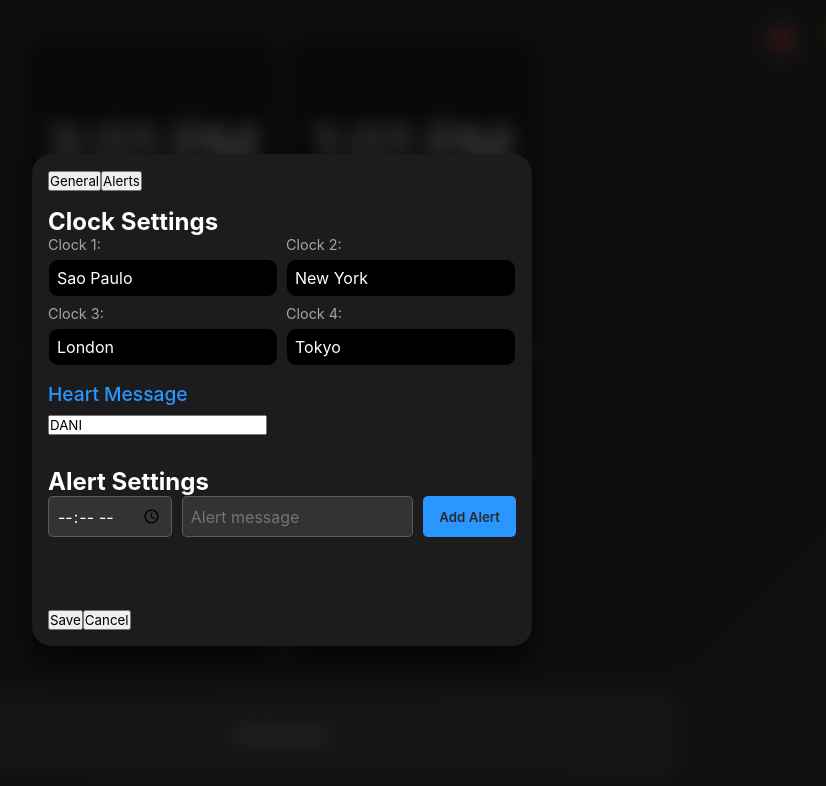
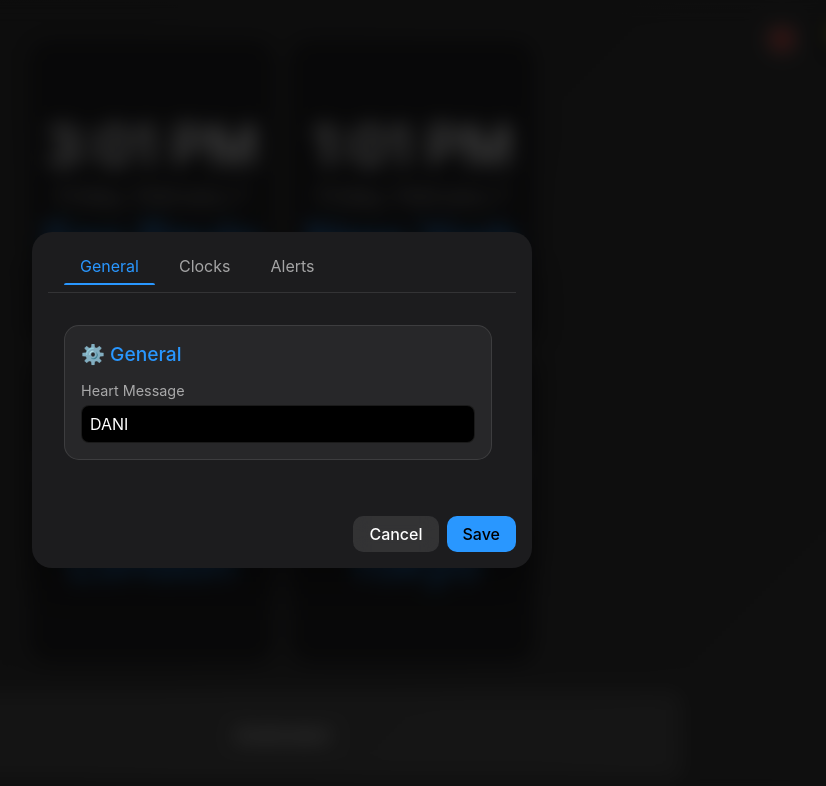
Before and after one commit to mattfelber/sidedisplay, a React (Create React App) app: page / in a window 1280 px wide. Both pictures are taken after a click on the button "⚙️". Shown: the top 786 px of the page, without its empty margins (358-1184 px from the left). Built offline with nearby package versions, Linux system fonts and the light colour scheme.

Commit message:
baseline 2

```diff
--- a/src/App.css
+++ b/src/App.css
@@ -168,7 +168,7 @@
   display: flex;
   justify-content: space-between;
   align-items: center;
-  margin-bottom: 1vh;
+  margin-bottom: 2vh;
   padding-bottom: 1vh;
   border-bottom: 1px solid var(--border-color);
 }
@@ -179,20 +179,178 @@
   color: var(--text-primary);
 }
 
+.settings-tabs {
+  display: flex;
+  gap: 1vh;
+  padding: 0 2vh;
+}
+
+.settings-tab {
+  padding: 1vh 2vh;
+  background: none;
+  border: none;
+  color: var(--text-secondary);
+  font-size: 1rem;
+  cursor: pointer;
+  position: relative;
+  transition: color 0.2s ease;
+}
+
+.settings-tab:hover {
+  color: var(--text-primary);
+}
+
+.settings-tab.active {
+  color: var(--text-accent);
+}
+
+.settings-tab.active::after {
+  content: '';
+  position: absolute;
+  bottom: -1px;
+  left: 0;
+  right: 0;
+  height: 2px;
+  background: var(--text-accent);
+  border-radius: 2px 2px 0 0;
+}
+
+.tab-content {
+  display: none;
+  padding: 0 2vh;
+}
+
+.tab-content.active {
+  display: block;
+}
+
 .settings-body {
+  max-height: 60vh;
   overflow-y: auto;
   padding-right: 1vh;
 }
 
+.settings-body::-webkit-scrollbar {
+  width: 8px;
+}
+
+.settings-body::-webkit-scrollbar-track {
+  background: var(--bg-primary);
+  border-radius: 4px;
+}
+
+.settings-body::-webkit-scrollbar-thumb {
+  background: var(--border-color);
+  border-radius: 4px;
+}
+
+.settings-body::-webkit-scrollbar-thumb:hover {
+  background: var(--text-secondary);
+}
+
 .settings-section {
-  margin-bottom: 2vh;
+  margin-bottom: 3vh;
+  padding: 2vh;
+  background: rgba(255, 255, 255, 0.05);
+  border-radius: 15px;
+  border: 1px solid var(--border-color);
 }
 
 .settings-section h3 {
   font-size: 1.2rem;
   font-weight: 500;
+  margin-bottom: 2vh;
+  color: var(--text-accent);
+  display: flex;
+  align-items: center;
+  gap: 1vh;
+}
+
+.settings-section h3 svg {
+  width: 20px;
+  height: 20px;
+  opacity: 0.8;
+}
+
+.settings-input-group {
+  margin-bottom: 2vh;
+}
+
+.settings-input-group:last-child {
+  margin-bottom: 0;
+}
+
+.settings-input-label {
+  display: block;
+  font-size: 0.9rem;
+  color: var(--text-secondary);
+  margin-bottom: 0.8vh;
+}
+
+.settings-input {
+  width: 100%;
+  padding: 1vh;
+  background: var(--bg-primary);
+  border: 1px solid var(--border-color);
+  border-radius: 8px;
+  color: var(--text-primary);
+  font-size: 1rem;
+  transition: border-color 0.2s ease;
+}
+
+.settings-input:focus {
+  outline: none;
+  border-color: var(--text-accent);
+}
+
+.settings-checkbox-group {
+  display: flex;
+  align-items: center;
+  gap: 1vh;
   margin-bottom: 1vh;
-  color: var(--text-accent);
+}
+
+.settings-checkbox-group:last-child {
+  margin-bottom: 0;
+}
+
+.settings-checkbox {
+  width: 18px;
+  height: 18px;
+  border-radius: 4px;
+  border: 1px solid var(--border-color);
+  background: var(--bg-primary);
+  cursor: pointer;
+  appearance: none;
+  -webkit-appearance: none;
+  display: flex;
+  align-items: center;
+  justify-content: center;
+  transition: all 0.2s ease;
+}
+
+.settings-checkbox:checked {
+  background: var(--text-accent);
+  border-color: var(--text-accent);
+}
+
+.settings-checkbox:checked::after {
+  content: "✓";
+  color: var(--bg-primary);
+  font-size: 12px;
+  font-weight: bold;
+}
+
+.settings-checkbox:focus {
+  outline: none;
+  box-shadow: 0 0 0 2px rgba(41, 151, 255, 0.3);
+}
+
+.settings-checkbox-label {
+  font-size: 0.9rem;
+  color: var(--text-primary);
+  user-select: none;
+  cursor: pointer;
 }
 
 .clock-settings {
@@ -854,3 +1012,135 @@
     margin-right: auto;
   }
 }
+
+.settings-buttons {
+  display: flex;
+  gap: 1vh;
+  justify-content: flex-end;
+  margin-top: 2vh;
+}
+
+.settings-button-primary,
+.settings-button-secondary {
+  padding: 1vh 2vh;
+  border: none;
+  border-radius: 10px;
+  font-size: 1rem;
+  font-weight: 500;
+  cursor: pointer;
+  transition: transform 0.2s ease, opacity 0.2s ease;
+}
+
+.settings-button-primary {
+  background: var(--text-accent);
+  color: var(--bg-primary);
+}
+
+.settings-button-secondary {
+  background: rgba(255, 255, 255, 0.1);
+  color: var(--text-primary);
+  backdrop-filter: blur(10px);
+  -webkit-backdrop-filter: blur(10px);
+}
+
+.settings-button-primary:hover,
+.settings-button-secondary:hover {
+  transform: scale(1.05);
+}
+
+.settings-button-primary:active,
+.settings-button-secondary:active {
+  transform: scale(0.95);
+  opacity: 0.8;
+}
+
+.alerts-container {
+  display: flex;
+  flex-direction: column;
+  gap: 2vh;
+}
+
+.new-alert {
+  display: flex;
+  gap: 1vh;
+  align-items: center;
+}
+
+.new-alert input {
+  padding: 1vh;
+  background: var(--bg-primary);
+  border: 1px solid var(--border-color);
+  border-radius: 8px;
+  color: var(--text-primary);
+  font-size: 1rem;
+}
+
+.new-alert input[type="time"] {
+  width: 120px;
+}
+
+.new-alert input[type="text"] {
+  flex: 1;
+}
+
+.add-alert-btn {
+  padding: 1vh 2vh;
+  background: var(--text-accent);
+  color: var(--bg-primary);
+  border: none;
+  border-radius: 8px;
+  font-weight: 500;
+  cursor: pointer;
+  transition: transform 0.2s ease;
+}
+
+.add-alert-btn:hover {
+  transform: scale(1.05);
+}
+
+.alerts-list {
+  display: flex;
+  flex-direction: column;
+  gap: 1vh;
+}
+
+.alert-item {
+  display: flex;
+  align-items: center;
+  gap: 1vh;
+  padding: 1vh;
+  background: var(--bg-primary);
+  border-radius: 8px;
+  border: 1px solid var(--border-color);
+}
+
+.alert-toggle {
+  display: flex;
+  align-items: center;
+}
+
+.alert-time {
+  width: 100px;
+  color: var(--text-primary);
+}
+
+.alert-message {
+  flex: 1;
+  color: var(--text-secondary);
+}
+
+.remove-alert-btn {
+  background: none;
+  border: none;
+  color: var(--text-secondary);
+  font-size: 1.2rem;
+  cursor: pointer;
+  padding: 0.5vh;
+  border-radius: 4px;
+  transition: all 0.2s ease;
+}
+
+.remove-alert-btn:hover {
+  background: rgba(255, 255, 255, 0.1);
+  color: var(--text-primary);
+}
--- a/src/components/Settings.js
+++ b/src/components/Settings.js
@@ -1,7 +1,10 @@
 import React, { useState } from 'react';
 
 const Settings = ({ isOpen, onClose, settings, onSave, cities }) => {
-  const [localSettings, setLocalSettings] = useState(settings);
+  const [localSettings, setLocalSettings] = useState({
+    ...settings,
+    alerts: settings.alerts || []  // Initialize alerts array if it doesn't exist
+  });
   const [activeTab, setActiveTab] = useState('general');
   const [newAlert, setNewAlert] = useState({ time: '', message: '' });
 
@@ -20,9 +23,10 @@ const Settings = ({ isOpen, onClose, settings, onSave, cities }) => {
 
   const addAlert = () => {
     if (newAlert.time && newAlert.message) {
+      const updatedAlerts = [...(localSettings.alerts || []), { ...newAlert, enabled: true }];
       setLocalSettings({
         ...localSettings,
-        alerts: [...localSettings.alerts, { ...newAlert, enabled: true }]
+        alerts: updatedAlerts
       });
       setNewAlert({ time: '', message: '' });
     }
@@ -52,29 +56,60 @@ const Settings = ({ isOpen, onClose, settings, onSave, cities }) => {
   return (
     <div className={`settings-modal ${isOpen ? 'show' : ''}`}>
       <div className="settings-content">
+        <div className="settings-header">
           <div className="settings-tabs">
             <button
-            className={`tab-button ${activeTab === 'general' ? 'active' : ''}`}
+              className={`settings-tab ${activeTab === 'general' ? 'active' : ''}`}
               onClick={() => setActiveTab('general')}
             >
               General
             </button>
             <button
-            className={`tab-button ${activeTab === 'alerts' ? 'active' : ''}`}
+              className={`settings-tab ${activeTab === 'clocks' ? 'active' : ''}`}
+              onClick={() => setActiveTab('clocks')}
+            >
+              Clocks
+            </button>
+            <button
+              className={`settings-tab ${activeTab === 'alerts' ? 'active' : ''}`}
               onClick={() => setActiveTab('alerts')}
             >
               Alerts
             </button>
           </div>
+        </div>
 
         <div className={`tab-content ${activeTab === 'general' ? 'active' : ''}`}>
+          <div className="settings-body">
             <div className="settings-section">
-            <h2>Clock Settings</h2>
+              <h3>⚙️ General</h3>
+              <div className="settings-input-group">
+                <label className="settings-input-label">Heart Message</label>
+                <input
+                  type="text"
+                  className="settings-input"
+                  value={localSettings.heartMessage}
+                  onChange={(e) => setLocalSettings({
+                    ...localSettings,
+                    heartMessage: e.target.value
+                  })}
+                  maxLength={12}
+                  placeholder="Enter message (max 12 chars)"
+                />
+              </div>
+            </div>
+          </div>
+        </div>
+
+        <div className={`tab-content ${activeTab === 'clocks' ? 'active' : ''}`}>
+          <div className="settings-body">
+            <div className="settings-section">
+              <h3>🌍 Timezones</h3>
               <div className="clock-settings">
                 <div className="timezone-setting">
-                <label htmlFor="timezone1">Clock 1:</label>
+                  <label className="settings-input-label">Clock 1:</label>
                   <select
-                  id="timezone1"
+                    className="settings-input"
                     value={localSettings.timezone1}
                     onChange={(e) => setLocalSettings({
                       ...localSettings,
@@ -87,9 +122,9 @@ const Settings = ({ isOpen, onClose, settings, onSave, cities }) => {
                   </select>
                 </div>
                 <div className="timezone-setting">
-                <label htmlFor="timezone2">Clock 2:</label>
+                  <label className="settings-input-label">Clock 2:</label>
                   <select
-                  id="timezone2"
+                    className="settings-input"
                     value={localSettings.timezone2}
                     onChange={(e) => setLocalSettings({
                       ...localSettings,
@@ -102,9 +137,9 @@ const Settings = ({ isOpen, onClose, settings, onSave, cities }) => {
                   </select>
                 </div>
                 <div className="timezone-setting">
-                <label htmlFor="timezone3">Clock 3:</label>
+                  <label className="settings-input-label">Clock 3:</label>
                   <select
-                  id="timezone3"
+                    className="settings-input"
                     value={localSettings.timezone3}
                     onChange={(e) => setLocalSettings({
                       ...localSettings,
@@ -117,9 +152,9 @@ const Settings = ({ isOpen, onClose, settings, onSave, cities }) => {
                   </select>
                 </div>
                 <div className="timezone-setting">
-                <label htmlFor="timezone4">Clock 4:</label>
+                  <label className="settings-input-label">Clock 4:</label>
                   <select
-                  id="timezone4"
+                    className="settings-input"
                     value={localSettings.timezone4}
                     onChange={(e) => setLocalSettings({
                       ...localSettings,
@@ -133,27 +168,13 @@ const Settings = ({ isOpen, onClose, settings, onSave, cities }) => {
                 </div>
               </div>
             </div>
-
-          <div className="settings-section">
-            <h3>Heart Message</h3>
-            <div className="heart-settings">
-              <input
-                type="text"
-                value={localSettings.heartMessage}
-                onChange={(e) => setLocalSettings({
-                  ...localSettings,
-                  heartMessage: e.target.value
-                })}
-                maxLength={12}
-                placeholder="Enter message (max 12 chars)"
-              />
-            </div>
           </div>
         </div>
 
         <div className={`tab-content ${activeTab === 'alerts' ? 'active' : ''}`}>
+          <div className="settings-body">
             <div className="settings-section">
-            <h2>Alert Settings</h2>
+              <h3>🔔 Alerts</h3>
               <div className="alerts-container">
                 <div className="new-alert">
                   <input
@@ -170,12 +191,14 @@ const Settings = ({ isOpen, onClose, settings, onSave, cities }) => {
                   />
                   <button onClick={addAlert} className="add-alert-btn">Add Alert</button>
                 </div>
+
                 <div className="alerts-list">
                   {localSettings.alerts && localSettings.alerts.map((alert, index) => (
                     <div key={index} className="alert-item">
                       <div className="alert-toggle">
                         <input
                           type="checkbox"
+                          className="settings-checkbox"
                           checked={alert.enabled}
                           onChange={() => toggleAlert(index)}
                         />
@@ -194,10 +217,11 @@ const Settings = ({ isOpen, onClose, settings, onSave, cities }) => {
               </div>
             </div>
           </div>
+        </div>
 
         <div className="settings-buttons">
-          <button onClick={handleSave} className="save-settings">Save</button>
-          <button onClick={onClose} className="close-settings">Cancel</button>
+          <button className="settings-button-secondary" onClick={onClose}>Cancel</button>
+          <button className="settings-button-primary" onClick={handleSave}>Save</button>
         </div>
       </div>
     </div>
```
Lines whose indentation alone changed are shown as unchanged.
